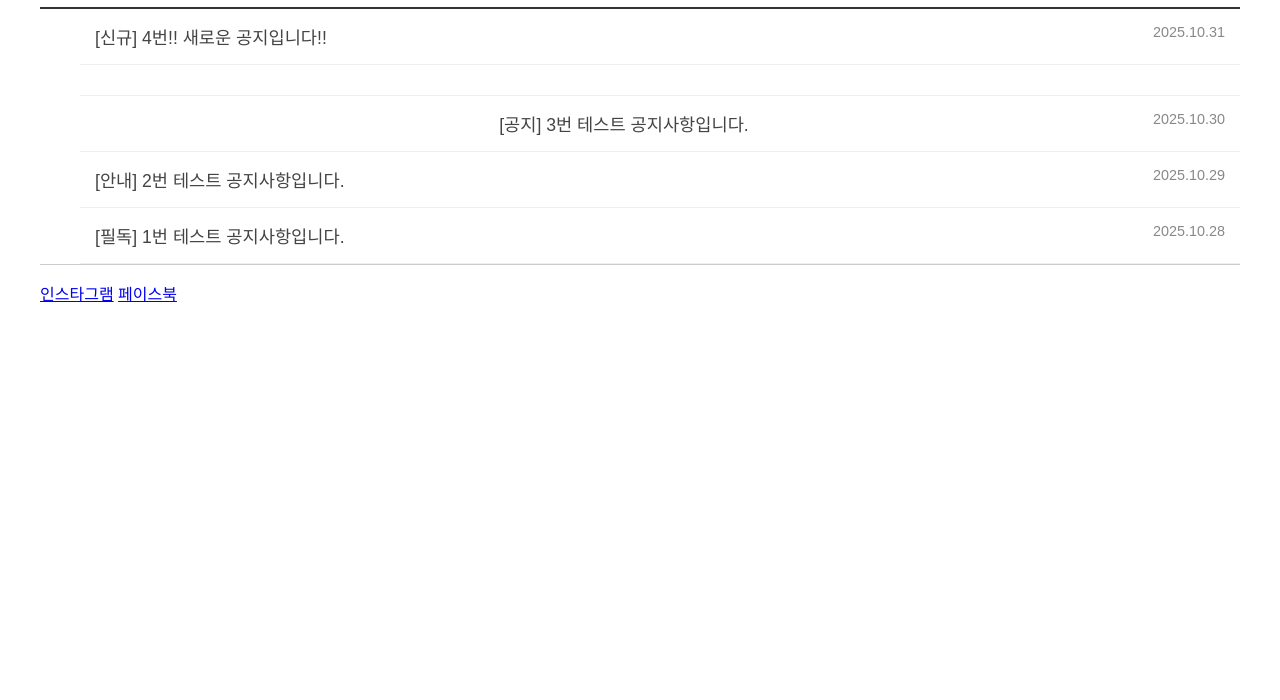
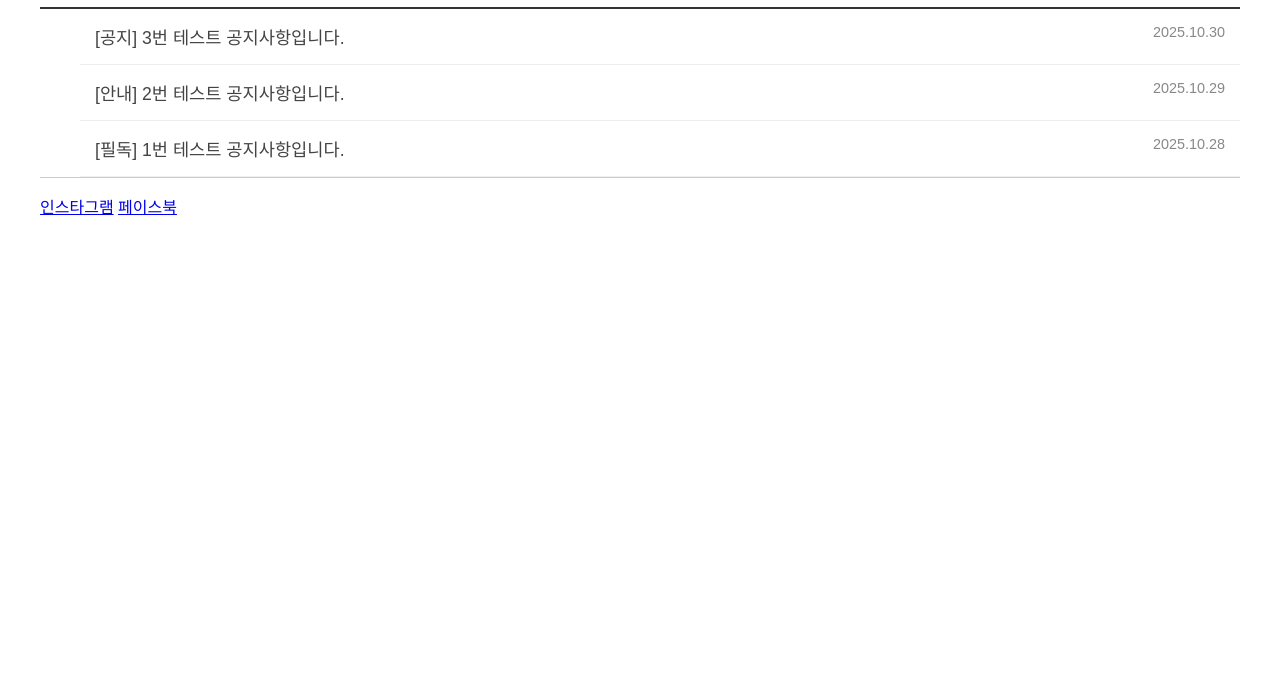
Before and after one commit to dev-dohoon/test-noticenow, a plain HTML site: page index.html in a window 1280 px wide. Shown: the part 100-800 px from the top of the page. Drawn offline with Linux system fonts and the light colour scheme.

Commit message:
Update index.html

```diff
--- a/index.html
+++ b/index.html
@@ -35,14 +35,7 @@
 
     <main>
         <ul class="notice-list">
-            <li>
-                <a href="./notice/post-004-NEW.html">
-                    [신규] 4번!! 새로운 공지입니다!!
-                </a>
-                <span class="date">2025.10.31</span>
-            </li>
-            <li>
-                <a href="./notice/post-003.html">
+
             <li>
                 <a href="./notice/post-003.html">
                     [공지] 3번 테스트 공지사항입니다.
```
